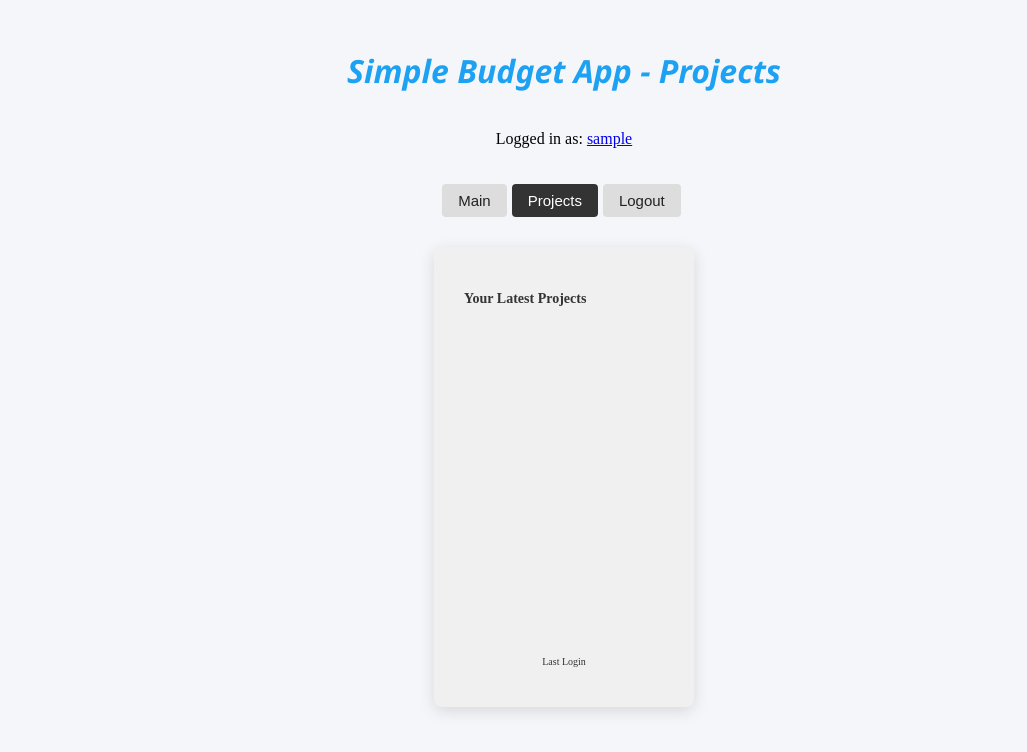
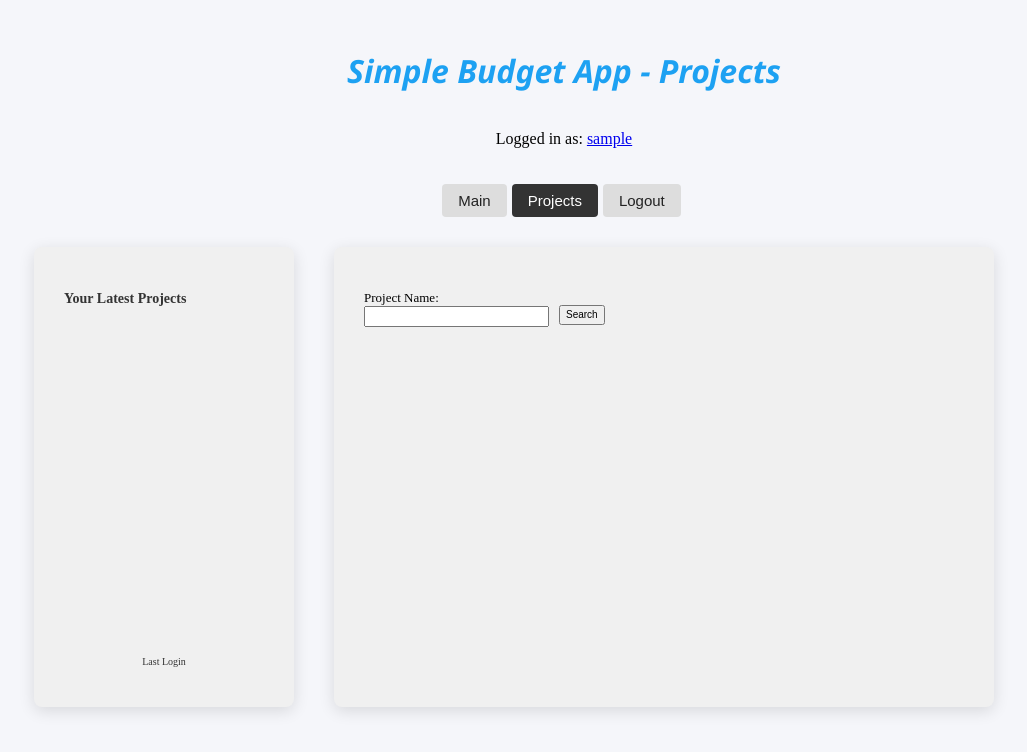
Before and after one commit to koenol/tikawe-budgetapp, a Flask app: page /projects in a window 1280 px wide. Shown: the top 752 px of the page, without its empty margins (76-1103 px from the left). Run offline with Flask 3, Linux system fonts and the light colour scheme; the visitor is signed in with stand-in values (Sample User, id 1); data that the repository does not hold is empty.

Commit message:
added new search function to projects page (see details)
changed searchy_project_by_name to use LIKE for finding similar names and added OFFSET & LIMIT for pagination

added not-so-optimal CSS styling to projects page

latest projects are also updated when searching projects which is not optimal, but I did not figure out yet how to keep already rendered projects

```diff
--- a/app.py
+++ b/app.py
@@ -103,8 +103,39 @@ def projects():
         active_page="projects",
         projects=projects[:limit],
         has_more=len(projects) > limit,
-        next_offset=project_offset + limit
+        next_offset=project_offset + limit,
+        search_projects=None,
+        search_has_more=False,
+        next_search_offset=0,
     )
+
+@app.route("/projects/search")
+def search_project():
+    service.require_login()
+
+    project_offset = request.args.get("offset", 0, type=int)
+    limit = 10
+    projects = service.get_latest_projects(session["user_id"], project_offset, limit + 1)
+
+    projectname = request.args.get("projectname")
+    project_offset_search = request.args.get("project_search_offset", 0, type=int)
+    search_limit = 20
+
+    searched_projects = service.search_project_by_name(
+        session["user_id"], projectname, offset=project_offset_search, limit=search_limit + 1
+    )
+
+    return render_template(
+        "projects.html",
+        active_page="projects",
+        projects=projects[:limit],
+        has_more=len(projects) > limit,
+        next_offset=project_offset + limit,
+        search_projects=searched_projects[:search_limit],
+        search_has_more=len(searched_projects) > search_limit,
+        next_search_offset=project_offset_search + search_limit,
+    )
+
 
 @app.route("/create_transaction", methods=["POST"])
 def create_transaction():
@@ -174,14 +205,6 @@ def update_balance():
         service.update_balance_by_name(projectname, newbalance)
         return redirect("/projects/manage")
 
-@app.route("/projects/search", methods=["GET", "POST"])
-def search_project():
-    if request.method == "POST":
-        projectname = request.form["projectname"]
-        user_id = service.get_user_id()
-        project_data = service.search_project_by_name(user_id, projectname)
-        return render_template("manage.html", items=project_data)
-
 @app.route("/projects/add")
 def add_projects():
     return render_template("new_project.html")
--- a/service.py
+++ b/service.py
@@ -74,6 +74,24 @@ def get_latest_projects(user_id, offset=0, limit=10):
     )
     """
     visible_projects = db.query(sql, [user_id, limit, offset])
+    return visible_projects
+
+def search_project_by_name(user_id, projectname, offset=0, limit=20):
+    projectname_sanitized = sanitize(projectname)
+    projectname_like = f"%{projectname_sanitized}%"
+
+    sql = """
+    SELECT project_id, project_name
+    FROM projects
+    WHERE project_name LIKE ?
+      AND project_id IN (
+        SELECT project_id
+        FROM project_visibility
+        WHERE user_id = ? AND view_permission = TRUE
+        LIMIT ? OFFSET ?
+    )
+    """
+    visible_projects = db.query(sql, [projectname_like, user_id, limit, offset])
     return visible_projects
 
 def get_all_transactions(project_id):
@@ -169,21 +187,6 @@ def get_project_id_by_name(projectname):
     result = db.query(sql, [projectname])
     return result[0]["project_id"]
 
-def search_project_by_name(user_id, projectname):
-    sql = """
-    SELECT project_name, balance
-    FROM projects
-    WHERE project_name = ?
-    AND project_id IN (
-        SELECT project_id
-        FROM project_visibility
-        WHERE user_id = ? AND view_permission = TRUE
-    )
-    """
-    search_result = db.query(sql, [projectname, user_id])
-    project_info = [(row["project_name"], row["balance"]) for row in search_result]
-    return project_info
-
 def delete_project_by_name(projectname):
     sql = "DELETE FROM projects WHERE project_name = ?"
     db.execute(sql, [projectname])
--- a/static/main.css
+++ b/static/main.css
@@ -83,7 +83,6 @@ body div.content #active-projects {
     font-weight: bold;
     font-size: 14px;
 }
-
 body div.content button {
     padding: 6px 11px;
     color: #222;
@@ -112,6 +111,58 @@ body .content #last-login {
     text-align: center;
 }
 
+body.projects-view div.content {
+    width: 200px;
+    height: 400px;
+    background: #f0f0f0;
+    font-size: 13px;
+    padding: 30px;
+    border-radius: 8px;
+    box-shadow: 0 4px 16px rgba(0, 0, 0, 0.12);
+    margin: 30px 0;
+    display: flex;
+    flex-direction: column;
+    justify-content: flex-start;
+    position: relative;
+    margin-left: -800px;
+}
+
+body.projects-view div.content-projects {
+    width: 600px;
+    height: 400px;
+    background: #f0f0f0;
+    font-size: 13px;
+    padding: 30px;
+    border-radius: 8px;
+    box-shadow: 0 4px 16px rgba(0, 0, 0, 0.12);
+    margin: 30px 0;
+    display: flex;
+    flex-direction: column;
+    justify-content: flex-start;
+    position: relative;
+    margin-left: 200px;
+    margin-top: -490px;
+}
+
+.content-projects form {
+    display: flex;
+    font-size: 13px;
+    width: 20px;
+}
+
+.content-projects form input[type="submit"] {
+    font-size: 10px;
+    padding: 2px 5px;
+    width: 80px;
+    height: 20px;
+    margin-top: 28px;
+    margin-left: 10px;
+}
+
+#search-results {
+    margin-top: 5px;
+}
+
 .error {
     color: rgb(205, 90, 90);
 }
--- a/templates/projects.html
+++ b/templates/projects.html
@@ -54,6 +54,48 @@
             {% endif %}
             <p id="last-login">Last Login</p>
         </div>
+        <div class="content-projects">
+            <form action="/projects/search" method="get">
+                <p>
+                    <label for="projectname">Project Name</label>: <br />
+                    <input
+                        type="text"
+                        name="projectname"
+                        id="projectname"
+                        value="{{ request.args.get('projectname', '') }}"
+                    />
+                </p>
+                <input type="submit" value="Search" />
+            </form>
+            {% if search_projects is not none and search_projects|length > 0 %}
+            <div id="search-results">
+                <p id="search-projects">Results:</p>
+                {% for project in search_projects %}
+                <a href="/projects/{{ project.project_id }}"
+                    >{{ project.project_name }}</a
+                ><br />
+                {% endfor %} {% if search_has_more %}
+                <form action="/projects/search" method="get">
+                    <input
+                        type="hidden"
+                        name="projectname"
+                        value="{{ request.args.get('projectname', '') }}"
+                    />
+                    <input
+                        type="hidden"
+                        name="project_search_offset"
+                        value="{{ next_search_offset }}"
+                    />
+                    <button type="submit">Show More</button>
+                </form>
+                {% endif %}
+            </div>
+            {% elif search_projects is not none %}
+            <div id="search-results">
+                <p>No projects found.</p>
+            </div>
+            {% endif %}
+        </div>
         {% else %}
         <p>You must be logged in to see main view.</p>
         {% endif %}
```
